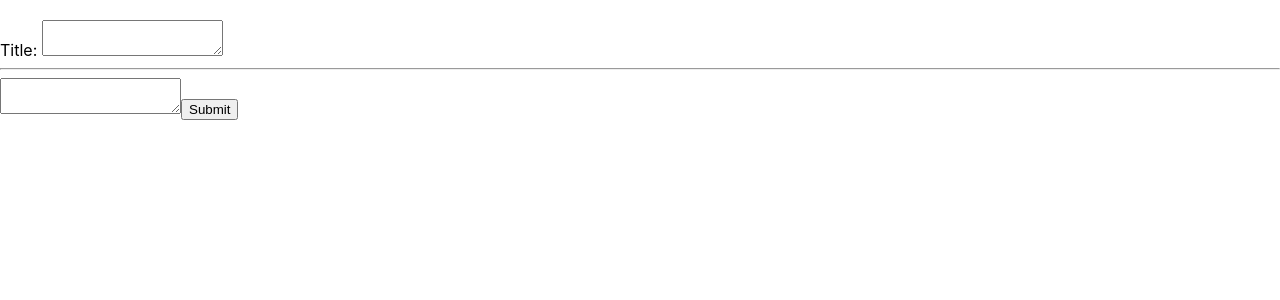
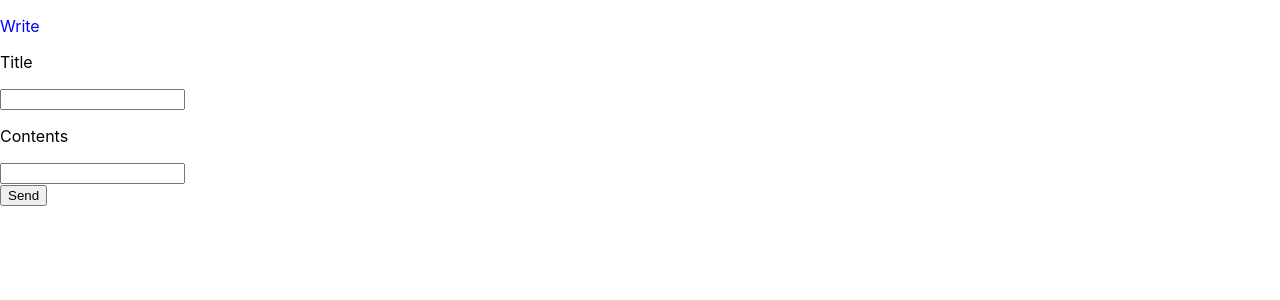
Before and after one commit to tak-shability/blog, a React (Create React App) app in the folder front/: page /write in a window 1280 px wide. Shown: the top 300 px of the page. Built offline with nearby package versions, Linux system fonts and the light colour scheme.

Commit message:
rendering error

```diff
--- a/front/src/components/Article.tsx
+++ b/front/src/components/Article.tsx
@@ -1,7 +1,25 @@
-import React from 'react';
+import React, { useEffect, useState } from 'react';
+import axios from 'axios';
 
-const ArticleList = () => {
-  return <div>Article...</div>;
+const Atricles = () => {
+  const [articles, setArticles] = useState([]);
+  useEffect(() => {
+    axios
+      .get('http://localhost:1000/api/articles/show')
+      .then(function (response) {
+        console.log('response === ', response);
+        setArticles(response?.data.main);
+        console.log('댕댕한바퀴~');
+      })
+      .catch(function (err) {
+        console.log(err.response.data);
+        alert(err.response.data);
+        console.log('댕댕한바퀴~ 에러~');
+      });
+  }, []);
+
+  console.log(articles ? `잘됨 ${JSON.stringify(articles)}` : '안됨');
+  return <div>{articles ? articles : '안됨'}</div>;
 };
 
-export default ArticleList;
+export default Atricles;
--- a/front/src/pages/login.tsx
+++ b/front/src/pages/login.tsx
@@ -1,4 +1,42 @@
-const login = () => {
-  return <h1>login</h1>;
+import useInput from '../hooks/useInput';
+import React, { useCallback, useState } from 'react';
+import axios from 'axios';
+import { Input } from 'antd';
+
+const Login = () => {
+  const [userID, setUserID] = useInput('');
+  const [password, setPassword] = useInput('');
+
+  const sendLogin = () => {
+    axios
+      .post('http://localhost:1000/api/users/login', {
+        userID: userID,
+        password: password,
+      })
+      .then(function (response) {
+        localStorage.setItem('token', response.data.token);
+        window.location.href = '/';
+      })
+      .catch(function (err) {
+        console.log(err.response.data);
+        alert(err.response);
+      });
+  };
+
+  return (
+    <>
+      <div>
+        <p style={{ color: 'blue' }}>Login</p>
+        <p>ID</p>
+        <Input type="text" id="id" name="id" value={userID} onChange={setUserID} />
+      </div>
+      <div>
+        <p>password</p>
+        <Input type="text" id="id" name="id" value={password} onChange={setPassword} />
+      </div>
+      <button onClick={sendLogin}>Send</button>
+    </>
+  );
 };
-export default login;
+
+export default Login;
--- a/front/src/pages/main.tsx
+++ b/front/src/pages/main.tsx
@@ -1,6 +1,6 @@
 import React from 'react';
 import { Link } from 'react-router-dom';
-import ArticleList from '../components/Article';
+import Atricles from '../components/Article';
 
 const main = () => {
   return (
@@ -9,11 +9,21 @@ const main = () => {
         <h1>Article List</h1>
       </div>
       <div>
-        <Link to="/write">
-          <button>New Post</button>
+        <Link to="/signup">
+          <button>Signup</button>
         </Link>
       </div>
-      <ArticleList />
+      <div>
+        <Link to="/login">
+          <button>Login</button>
+        </Link>
+      </div>
+      <div>
+        <Link to="/write">
+          <button>Write</button>
+        </Link>
+      </div>
+      <Atricles />
     </div>
   );
 };
--- a/front/src/pages/signup.tsx
+++ b/front/src/pages/signup.tsx
@@ -15,7 +15,7 @@ const Signup = () => {
       })
       .then(function (response) {
         console.log(response);
-        window.location.href = '/';
+        window.location.href = '/login';
       })
       .catch(function (err) {
         console.log(err.response.data);
@@ -26,6 +26,7 @@ const Signup = () => {
   return (
     <>
       <div>
+        <p style={{ color: 'blue' }}>Signup</p>
         <p>ID</p>
         <Input type="text" id="id" name="id" value={userID} onChange={setUserID} />
       </div>
--- a/front/src/pages/write.tsx
+++ b/front/src/pages/write.tsx
@@ -1,38 +1,46 @@
-import React from 'react';
+import useInput from '../hooks/useInput';
+import React, { useCallback, useState } from 'react';
 import axios from 'axios';
+import { Input } from 'antd';
+
+const Write = () => {
+  const [title, setTitle] = useInput('');
+  const [contents, setContents] = useInput('');
 
   const sendArticle = () => {
-  console.log('실행됨');
-  const title = document.getElementById('title');
-  const contents = document.getElementById('contents');
-
+    const token = localStorage.getItem('token');
     axios
-    .post('http://localhost:1000/api/article/post', {
-      headers: { Authorization: `Bearer ${localStorage.getItem('token')}` },
-      body: { title: title, contents: contents },
-    })
+      .post(
+        'http://localhost:1000/api/articles/post',
+        {
+          title: title,
+          contents: contents,
+        },
+        { headers: { authorization: `Bearer ${token}` } },
+      )
       .then(function (response) {
-      console.log(response);
         window.location.href = '/';
       })
       .catch(function (err) {
-      console.log(err);
-      alert(err.response);
+        console.log(err.response.data);
+        alert(err.response.data);
       });
   };
 
-const write = () => {
   return (
+    <>
       <div>
-      <br />
-      <label id="title">
-        Title: <textarea id="contents" />
-      </label>
-      <hr></hr>
-      <div></div>
-      <textarea id="contents" />
-      <button onClick={sendArticle}> Submit </button>
+        <p style={{ color: 'blue' }}>Write</p>
+        <p>Title</p>
+        <Input type="text" id="id" name="id" value={title} onChange={setTitle} />
       </div>
+      <div>
+        <p>Contents</p>
+        <Input type="text" id="id" name="id" value={contents} onChange={setContents} />
+      </div>
+      <button onClick={sendArticle}>Send</button>
+    </>
   );
 };
-export default write;
+
+export default Write;
```
Also changed, not shown: 1 other file (tests, documents, lock files or other folders). Lines whose indentation alone changed are shown as unchanged.
